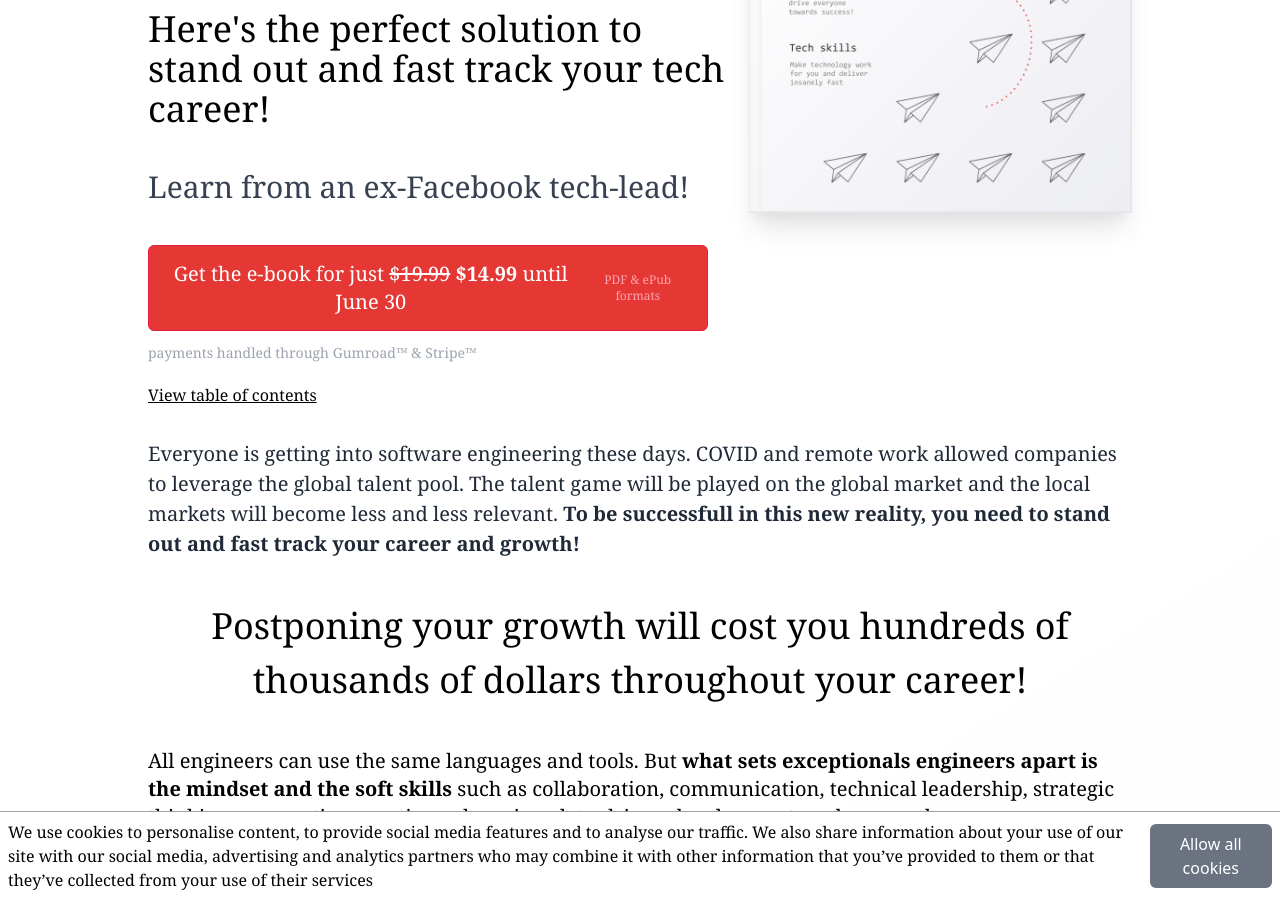
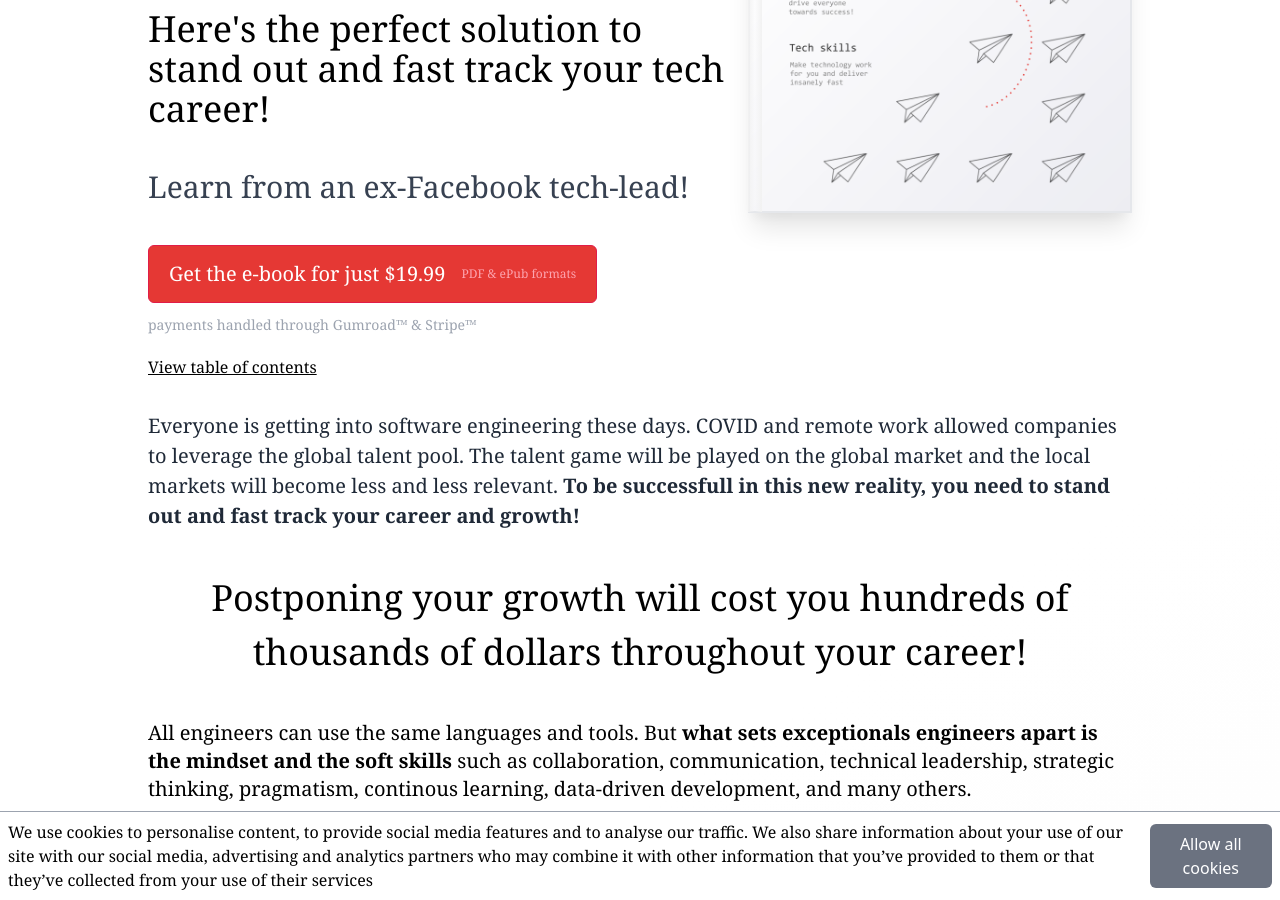
Before and after one commit to MihaiValentin/mihaivalentin.github.io, a Jekyll site: the page unlock/index.html, which Jekyll copies as it is, in a window 1280 px wide and 900 px high, scrolled down 404 px. Built offline with Jekyll 4.4.1, drawn with Linux system fonts in a browser that asks for light colours; some of the changed text lies outside the part shown.

Commit message:
update price

```diff
--- a/unlock/index.html
+++ b/unlock/index.html
@@ -4,7 +4,7 @@
 <head>
     <meta charset="UTF-8" />
     <meta name="viewport" content="width=device-width, initial-scale=1.0" />
-    <link href="tailwind.css?v=2" rel="stylesheet">
+    <link href="tailwind.css?v=1" rel="stylesheet">
     <link rel="icon" type="image/png" href="img/favicon.png" />
     <style>
         .u-gradient {
@@ -118,7 +118,7 @@
                 <a class="flex-1" href="https://gum.co/XpJaV?wanted=true" target="_blank">
                     <button onclick="uTr('click_buy', 'header');" type="button" style="height:100%"
                         class="text-center flex-1 lg:mr-5 focus:outline-none text-white py-3.5 px-5 rounded-md bg-red-500 hover:bg-red-600 hover:shadow-lg flex items-center text-xl border border-red-600">
-                        <span>Get the e-book for just <span class="line-through">$19.99</span> <strong>$14.99</strong> until June 30</span>
+                        Get the e-book for just $19.99
                         <span class="text-xs block ml-4 text-red-300">PDF &amp; ePub formats</span>
                     </button>
                 </a>
@@ -216,7 +216,7 @@
             <a onclick="uTr('click_buy', 'after_pitch');" href="https://gum.co/XpJaV?wanted=true" target="_blank">
                 <button type="button" style="height:100%"
                     class="text-center focus:outline-none text-white py-3.5 px-5 rounded-md bg-red-500 hover:bg-red-600 hover:shadow-lg flex items-center text-xl border border-red-600">
-                    Get the e-book for just &nbsp;<span class="line-through">$19.99</span> <strong>&nbsp;$14.99</strong>&nbsp; until June 30
+                    Get the e-book for just $19.99
                 </button>
             </a>
         </div>
@@ -274,7 +274,7 @@
             <a onclick="uTr('click_buy', 'footer');" href="https://gum.co/XpJaV?wanted=true" target="_blank">
                 <button type="button" style="height:100%"
                     class="text-center focus:outline-none text-white py-3.5 px-5 rounded-md bg-red-500 hover:bg-red-600 hover:shadow-lg flex items-center text-xl border border-red-600">
-                    Get the e-book for just &nbsp;<span class="line-through">$19.99</span>&nbsp; <strong>$14.99&nbsp;</strong> until June 30
+                    Get the e-book for just $19.99
                 </button>
             </a>
         </div>
```
Also changed, not shown: other parts of unlock/index.html (+1 -1 lines).
